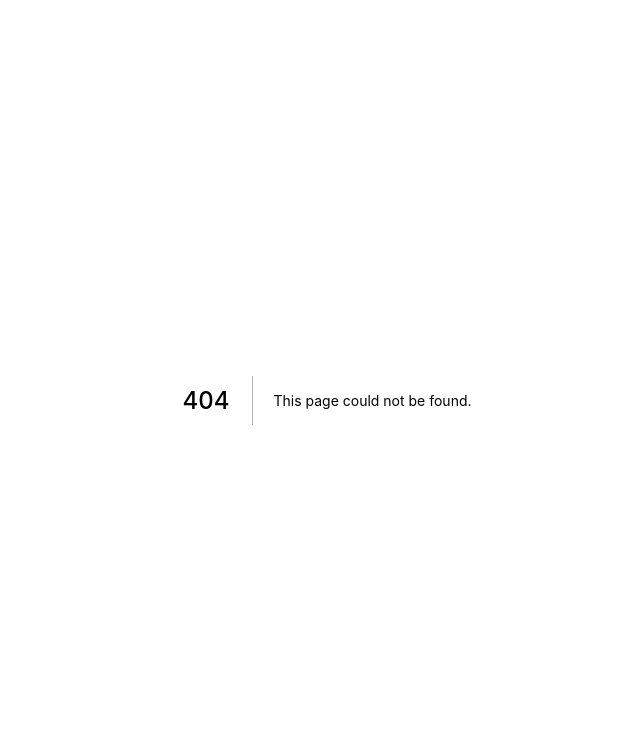
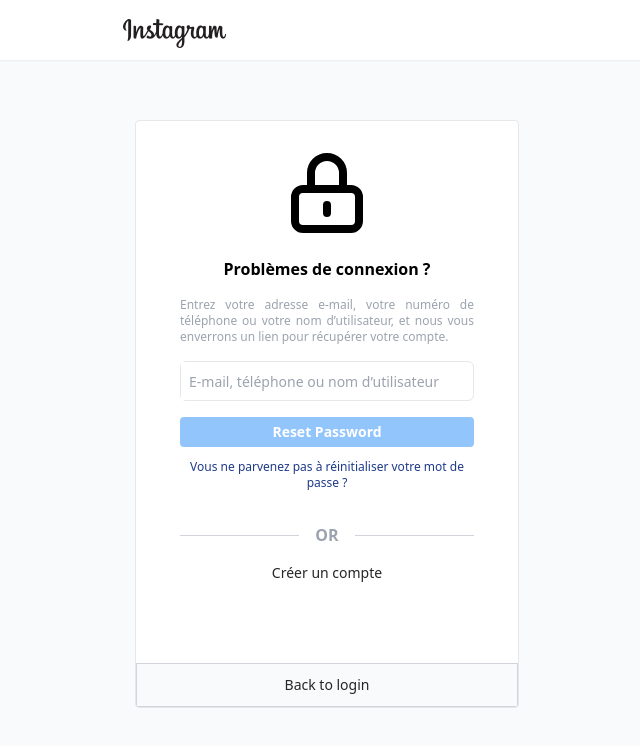
Before and after one commit to mirzabilal250/instagram-clone-bilal, a Next.js app: page /reset-password in a window 1280 px wide. Before the commit this address had no page. Shown: the top 746 px of the page, without its empty margins (313-953 px from the left). Built offline with nearby package versions, Linux system fonts and the light colour scheme.

Commit message:
reset password

```diff
--- /dev/null
+++ b/pages/_document.js
@@ -0,0 +1,25 @@
+import Document, { Html, Head, Main, NextScript } from "next/document";
+
+class MyDocument extends Document {
+  render() {
+    return (
+      <Html lang="en">
+        <Head>
+          <link rel="apple-touch-icon" sizes="180x180" href="/favicon.ico" />
+          {/* <link rel="manifest" href="/manifest.json" /> */}
+          <meta
+            name="description"
+            content="instagram  clone made with nextjs and tailwindcss"
+          />
+          <meta name="theme-color" content="#fff" />
+        </Head>
+        <body>
+          <Main />
+          <NextScript />
+        </body>
+      </Html>
+    );
+  }
+}
+
+export default MyDocument;
--- a/pages/index.tsx
+++ b/pages/index.tsx
@@ -3,6 +3,7 @@
 import Link from "next/link";
 import { Formik, Form, Field } from "formik";
 import * as yup from "yup";
+import Head from "next/head";
 
 interface formValues {
   email: string;
@@ -27,6 +28,10 @@
 
   return (
     <section className="bg-gray-50 h-screen">
+      <Head>
+        <title>Instagram</title>
+        <link rel="icon" href="/favicon.ico" />
+      </Head>
       <main className="flex flex-grow mb-4">
         <article className="flex justify-center  flex-row mx-auto mt-8">
           <div className="iamge-phone h-full hidden md:inline-flex flex-shrink-0">
@@ -111,7 +116,7 @@
                         </a>
                       </div>
                       <h3 className="text-center mt-3 text-sm text-blue-900">
-                        forget password
+                        <Link href="/reset-password"> forget password</Link>
                       </h3>
                     </Form>
                   )}
--- /dev/null
+++ b/pages/navigation.tsx
@@ -0,0 +1,55 @@
+import {
+  HeartIcon,
+  HomeIcon,
+  MenuIcon,
+  PaperAirplaneIcon,
+  PlusCircleIcon,
+  SearchIcon,
+  UserGroupIcon,
+} from "@heroicons/react/outline";
+import type { NextPage } from "next";
+import Head from "next/head";
+
+const InstaPage: NextPage = () => {
+  return (
+    <div className="bg-gray-50 h-screen">
+      <Head>
+        <title>Instagram</title>
+        <link rel="icon" href="/favicon.ico" />
+      </Head>
+      <nav className="top-0 sticky z-10 w-full h-14 flex flex-col justify-center items-center bg-white">
+        <div className="flex flex-row items-center  px-5 justify-between container max-w-6xl mx-5 lg:mx-auto">
+          <div>
+            <img src="/images/logo.png" alt="logo" className="h-[29px]" />
+          </div>
+          <div className="hidden md:inline-flex">
+            <div className="mt-1 relative p-3 rounded-md  ">
+              <div className="absolute inset-y-0 pl-3 flex items-center pointer-events-none">
+                <SearchIcon className="h-5 w-5 text-gray-500" />
+              </div>
+              <input className="input" type="text" placeholder="Search" />
+            </div>
+          </div>
+          <div className="flex items-center justify-end space-x-4">
+            <HomeIcon className="icons" />
+            <MenuIcon className="h-6 md:hidden cursor-pointer" />
+            <div className="relative icons">
+              <PaperAirplaneIcon className="icons rotate-45" />
+              <div className="bag">4</div>
+            </div>
+            <PlusCircleIcon className="icons" />
+            <UserGroupIcon className="icons" />
+            <HeartIcon className="icons" />
+            <img
+              src="/images/avatars/default.png"
+              alt="avatar"
+              className="h-10 rounded-full cursor-pointer"
+            />
+          </div>
+        </div>
+      </nav>
+    </div>
+  );
+};
+
+export default InstaPage;
--- a/pages/register.tsx
+++ b/pages/register.tsx
@@ -3,6 +3,7 @@
 import Link from "next/link";
 import { Formik, Form, Field } from "formik";
 import * as yup from "yup";
+import Head from "next/head";
 
 interface formValues {
   fullName: string;
@@ -34,13 +35,17 @@
 
   return (
     <section className="bg-gray-50 h-screen">
+      <Head>
+        <title>Instagram</title>
+        <link rel="icon" href="/favicon.ico" />
+      </Head>
       <main className="flex flex-grow mb-4">
         <article className="flex justify-center  flex-row mx-auto mt-8">
-          <div className="iamge-phone hidden h-full md:inline-flex flex-shrink-0">
+          <div className="hidden iamge-phone md:inline-flex flex-shrink-0">
             <div className="mt-[27px] mr-0 mb-0 ml-[113px] relative">
               <img
                 alt=""
-                className="hide-image fide-in"
+                className="hide-image fide-in "
                 src="/images/login/4.png"
               />
             </div>
@@ -139,7 +144,7 @@
                         </a>
                       </div>
                       <h3 className="text-center mt-3 text-sm text-blue-900">
-                        forget password
+                        <Link href="/reset-password"> forget password</Link>
                       </h3>
                     </Form>
                   )}
--- /dev/null
+++ b/pages/reset-password.tsx
@@ -0,0 +1,114 @@
+import type { NextPage } from "next";
+import { LockClosedIcon } from "@heroicons/react/outline";
+import { useEffect, useState } from "react";
+import Link from "next/link";
+import Head from "next/head";
+
+const ResetPassword: NextPage = () => {
+  const [input, setInput] = useState<string>("");
+  const [float, setFloat] = useState<boolean>(false);
+  const [active, setActive] = useState<boolean>(false);
+  //   @ts-ignore
+  const onInputChange = (e) => {
+    setInput(e.target.value);
+    setFloat(true);
+    setActive(true);
+  };
+
+  useEffect(() => {
+    if (input === "") {
+      setFloat(false);
+      setActive(false);
+    }
+  }, [input]);
+
+  return (
+    <section className="bg-gray-50 h-screen ">
+      <Head>
+        <title>Instagram</title>
+        <link rel="icon" href="/favicon.ico" />
+      </Head>
+      <main className=" flex flex-col">
+        {/* header */}
+        <div className="bg-white flex items-center sticky  h-[60px]  top-0 z-10 shadow-sm ">
+          <div className="flex  items-center flex-row  px-[20px] mt-[7px]  w-full max-w-[975px]">
+            <div className="cursor-pointer justify-start md:justify-center items-center flex flex-grow flex-shrink-0  w-full">
+              <img src="/images/logo.png" alt="logo" className="h-[29px]" />
+            </div>
+            <div className="flex-grow flex-shrink-0">
+              <div className="flex pl-6 flex-row whitespace-nowrap"></div>
+            </div>
+          </div>
+        </div>
+        {/* contents */}
+        <div className="contents">
+          <div className="bg-white flex flex-col overflow-hidden rounded mx-auto mb-0 mt-[60px] border border-gray-200 max-w-sm">
+            <div className="mt-6 mb-4 flex justify-center items-center">
+              <LockClosedIcon className="h-24 w-24" />
+            </div>
+            <div className="mx-11 mb-4 text-center">
+              <h4 className="font-semibold text-base">
+                Problèmes de connexion ?
+              </h4>
+            </div>
+            <div className="mx-11 mb-4 text-center">
+              <p className="text-justify  text-xs text-gray-400 font-normal">
+                Entrez votre adresse e-mail, votre numéro de téléphone ou votre
+                nom d’utilisateur, et nous vous enverrons un lien pour récupérer
+                votre compte.
+              </p>
+            </div>
+            <div className="mx-11 mb-4">
+              <form>
+                <label
+                  htmlFor="forgetpassword"
+                  className="flex flex-grow items-center justify-between pr-2 relative border border-gray-200 rounded-md "
+                >
+                  <input
+                    type="text"
+                    onChange={(e) => onInputChange(e)}
+                    value={input}
+                    name="forgetpassword"
+                    className="w-full text-sm py-[9px] px-1 border-none focus:border focus:ring-0"
+                  />
+                  <span
+                    className={`${
+                      float && "float-label"
+                    }  absolute left-0 right-0 pointer-events-none text-[14px] font-normal mx-2 my-1 whitespace-nowrap overflow-hidden text-gray-400`}
+                  >
+                    E-mail, téléphone ou nom d’utilisateur
+                  </span>
+                </label>
+              </form>
+            </div>
+            <div className="mx-11 mb-4 flex flex-col">
+              <button
+                className={`insta-btn w-full ${active ? "acive-btn" : ""}`}
+                type="submit"
+              >
+                Reset Password
+              </button>
+              <p className="text-xs text-center font-light mt-3 text-blue-900">
+                Vous ne parvenez pas à réinitialiser votre mot de passe ?
+              </p>
+            </div>
+
+            <div className="flex flex-row justify-center items-center mx-11 my-4 ">
+              <div className="flex-grow flex-shrink h-[1px] relative bg-gray-300"></div>
+              <div className="text-gray-400 font-semibold mx-4">OR</div>
+              <div className="flex-grow flex-shrink h-[1px] relative bg-gray-300"></div>
+            </div>
+            <div className="text-center font-medium text-sm text-color-black mx-11 mb-4 ">
+              <Link href="/register">Créer un compte</Link>
+            </div>
+            <div className="bg-gray-50 mt-16 h-11 border border-gray-300  font-medium text-sm text-center  text-color-black flex items-center justify-center">
+              <Link href="/"> Back to login</Link>
+            </div>
+          </div>
+        </div>
+      </main>
+    </section>
+  );
+};
+
+export default ResetPassword;
--- a/styles/globals.css
+++ b/styles/globals.css
@@ -4,7 +4,7 @@
 
 @layer components {
   .icons {
-    @apply hidden h-6 md:inline-flex cursor-pointer hover:scale-125 transition-all duration-150 ease-out;
+    @apply h-6  cursor-pointer hover:scale-125 transition-all duration-150 ease-out;
   }
   .rotate {
     @apply transform rotate-45;
@@ -27,6 +27,7 @@
   .p-input {
     padding: 9px 0 7px 8px;
   }
+
   .acive-btn {
     @apply bg-blue-500;
   }
--- a/styles/style.css
+++ b/styles/style.css
@@ -1,7 +1,12 @@
+html,
+body {
+  height: 100%;
+}
+
 .iamge-phone {
-  -webkit-align-self: center;
+  /* -webkit-align-self: center;
   -ms-flex-item-align: center;
-  align-self: center;
+  align-self: center; */
   background-position: -46px 0;
   background-size: 468.32px 634.15px;
   -webkit-flex-basis: 380.32px;
@@ -11,7 +16,6 @@
   background-image: url("/images/login/download.png");
   margin-right: 32px;
   margin-bottom: 12px;
-  height: 100%;
 }
 
 .hide-image {
@@ -38,3 +42,28 @@
   transition: opacity 1.5s ease-in;
   z-index: 2;
 }
+
+.float-label {
+  transform: scale(0.714) translateY(-16px);
+}
+.text-color-black {
+  color: #262626;
+}
+
+.strok {
+  animation: 2s linear infinite RefreshedLoadingBarProgress,
+    0.5s ease-out LoadingBarEnter;
+  background: linear-gradient(
+    to right,
+    var(--gradient-yellow),
+    var(--gradient-orange),
+    var(--gradient-pink),
+    var(--gradient-lavender),
+    var(--gradient-purple),
+    var(--gradient-yellow)
+  );
+  background-size: 500%;
+  height: 3px;
+  transform-origin: left;
+  width: 100%;
+}
```
